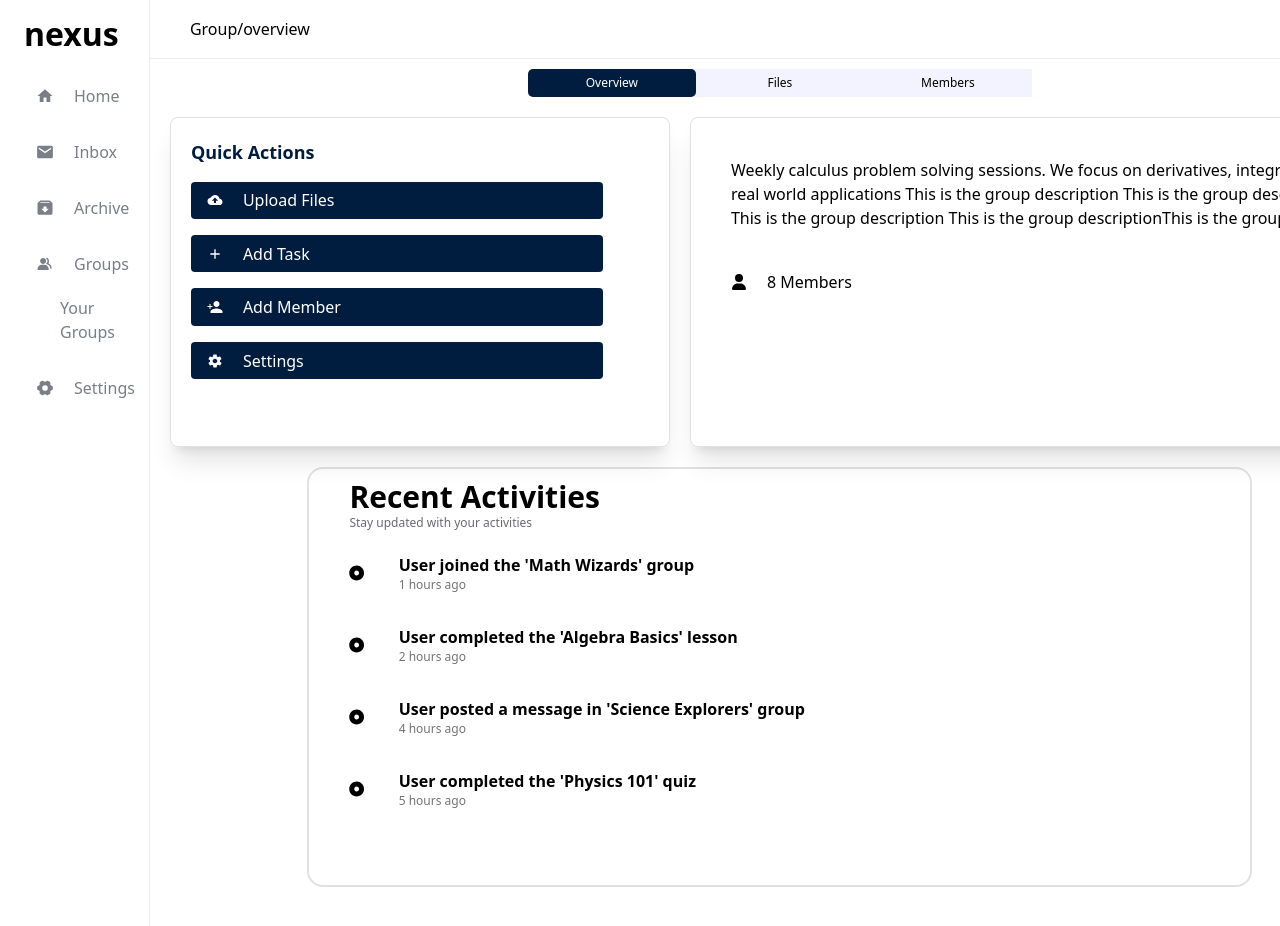
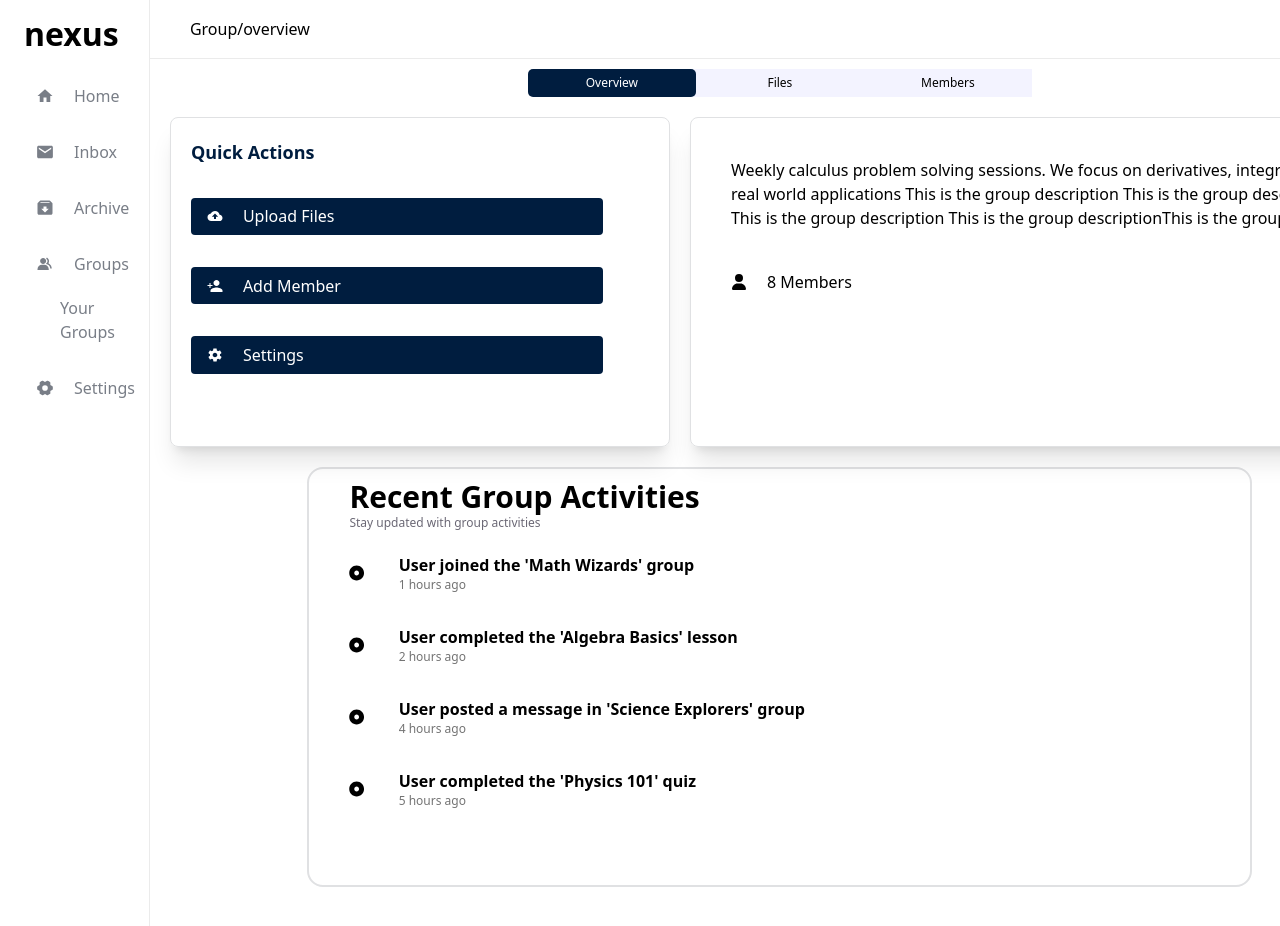
Before and after one commit to mebz2/nexus, a React (Vite) app in the folder client/: page /group/overview in a window 1280 px wide. Shown: the top 926 px of the page. Built offline with nearby package versions, Linux system fonts and the light colour scheme.

Commit message:
started with group settings

```diff
--- a/client/src/pages/Group/subpages/AddFileGroup.tsx
+++ b/client/src/pages/Group/subpages/AddFileGroup.tsx
@@ -16,7 +16,7 @@ function AddFile() {
 				text-primary
 			">
 				<IoMdArrowRoundBack />
-				Go Back to Group
+				Back to Group
 			</Link>
 
 			{ /* Container for create group card */}
--- /dev/null
+++ b/client/src/pages/Group/subpages/GroupSettings.tsx
@@ -0,0 +1,9 @@
+const GroupSettings = () => {
+	return (
+		<div>
+			<h1>Group Settings</h1>
+		</div>
+	);
+}
+
+export default GroupSettings;
--- a/client/src/pages/Group/subpages/Overview.tsx
+++ b/client/src/pages/Group/subpages/Overview.tsx
@@ -1,6 +1,5 @@
 import { Activity, OverviewBtn } from "@/components";
 import { IoMdCloudUpload, IoMdPersonAdd, IoMdSettings } from "react-icons/io";
-import { MdOutlineAdd } from "react-icons/md";
 import { FaUser } from "react-icons/fa6";
 import { MockActivities } from "@/mocks";
 
@@ -12,7 +11,7 @@ const Overview = () => {
 				{/* Quick Actions */}
 				<div
 					className="h-[330px] w-[500px] border  flex flex-col
-					border-border rounded-lg p-5 box-border gap-4 shadow-xl"
+					border-border rounded-lg p-5 box-border gap-8 shadow-xl"
 				>
 					<p className="font-semibold text-lg text-primary">Quick Actions</p>
 
@@ -23,21 +22,15 @@ const Overview = () => {
 					/>
 
 					<OverviewBtn
-						Icon={MdOutlineAdd}
-						label="Add Task"
-						path="addfile"
-					/>
-
-					<OverviewBtn
 						Icon={IoMdPersonAdd}
 						label="Add Member"
-						path="addfile"
+						path="invite-member"
 					/>
 
 					<OverviewBtn
 						Icon={IoMdSettings}
 						label="Settings"
-						path="addfile"
+						path="settings"
 					/>
 
 				</div>
@@ -72,10 +65,10 @@ const Overview = () => {
 						pl-10 pb-5 pt-2.5 hover:shadow-xl"
 			>
 				<p className=" text-lg font-bold md:text-2xl md:font-bold xl:text-3xl text-black">
-					Recent Activities
+					Recent Group Activities
 				</p>
 				<p className="text-xs text-[#6B6875] font-medium">
-					Stay updated with your activities
+					Stay updated with group activities
 				</p>
 				{MockActivities.slice(0, 4).map((activity) => {
 					return (
--- a/client/src/pages/Group/subpages/index.ts
+++ b/client/src/pages/Group/subpages/index.ts
@@ -3,3 +3,4 @@ export { default as Files } from "./Files";
 export { default as Members } from "./Members";
 export { default as AddFileGroup } from "./AddFileGroup";
 export { default as InviteMember } from "./InviteMember";
+export { default as GroupSettings } from "./GroupSettings";
```
